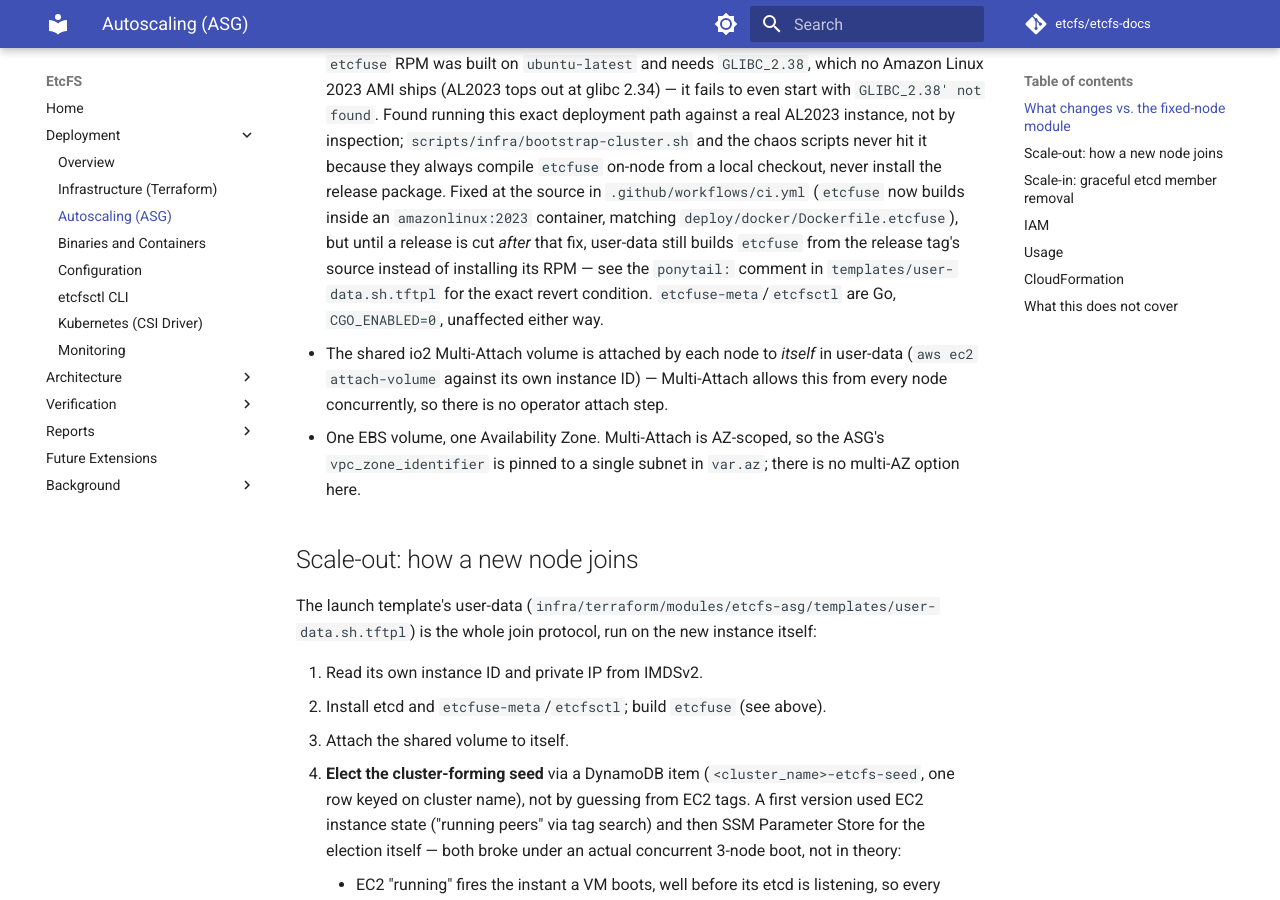
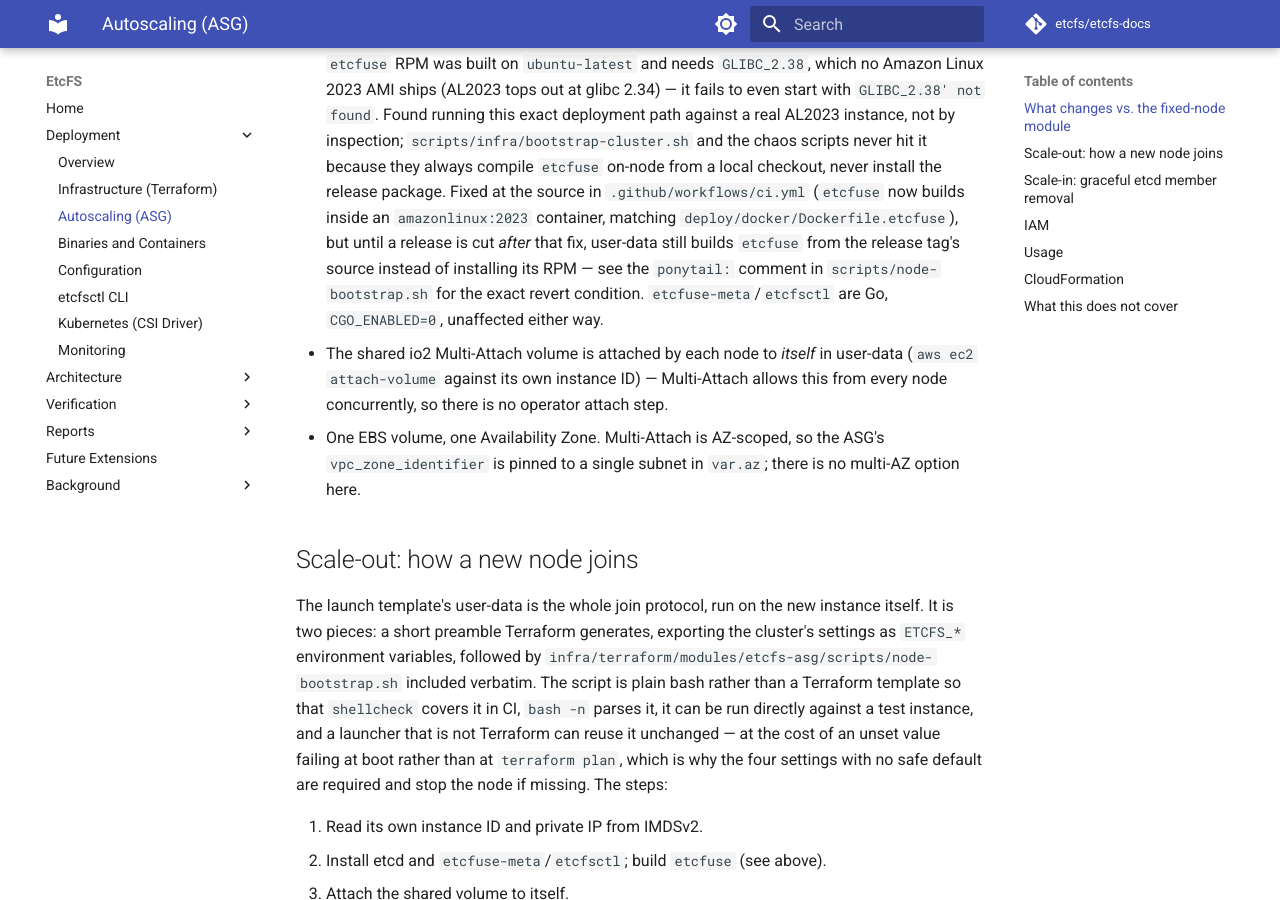
Before and after one commit to etcfs/etcfs-docs, an MkDocs documentation site: the page built from docs/deployment/autoscaling.md, in a window 1280 px wide and 900 px high, scrolled down 517 px. Built offline with MkDocs 1.6.1 and Material for MkDocs 9.7.7, drawn with Linux system fonts in a browser that asks for light colours; comment, search, counter and statistics services are not loaded; some of the changed text lies outside the part shown.

Commit message:
docs(autoscaling): documented the plain-bash node bootstrap and the moved cloudformation stack

```diff
--- a/docs/deployment/autoscaling.md
+++ b/docs/deployment/autoscaling.md
@@ -29,7 +29,7 @@ etcd membership before an instance is terminated.
   `amazonlinux:2023` container, matching `deploy/docker/Dockerfile.etcfuse`),
   but until a release is cut *after* that fix, user-data still builds
   `etcfuse` from the release tag's source instead of installing its RPM —
-  see the `ponytail:` comment in `templates/user-data.sh.tftpl` for the
+  see the `ponytail:` comment in `scripts/node-bootstrap.sh` for the
   exact revert condition. `etcfuse-meta`/`etcfsctl` are Go,
   `CGO_ENABLED=0`, unaffected either way.
 - The shared io2 Multi-Attach volume is attached by each node to *itself* in
@@ -42,9 +42,16 @@ etcd membership before an instance is terminated.
 
 ## Scale-out: how a new node joins
 
-The launch template's user-data
-(`infra/terraform/modules/etcfs-asg/templates/user-data.sh.tftpl`) is the
-whole join protocol, run on the new instance itself:
+The launch template's user-data is the whole join protocol, run on the new
+instance itself. It is two pieces: a short preamble Terraform generates,
+exporting the cluster's settings as `ETCFS_*` environment variables, followed
+by `infra/terraform/modules/etcfs-asg/scripts/node-bootstrap.sh` included
+verbatim. The script is plain bash rather than a Terraform template so that
+`shellcheck` covers it in CI, `bash -n` parses it, it can be run directly
+against a test instance, and a launcher that is not Terraform can reuse it
+unchanged — at the cost of an unset value failing at boot rather than at
+`terraform plan`, which is why the four settings with no safe default are
+required and stop the node if missing. The steps:
 
 1. Read its own instance ID and private IP from IMDSv2.
 2. Install etcd and `etcfuse-meta`/`etcfsctl`; build `etcfuse` (see above).
@@ -219,14 +226,14 @@ terraform -chdir=infra/terraform-asg destroy
 
 ## CloudFormation
 
-`cloudformation/etcfs-asg.yaml` in the same repository builds this cluster
-from a CloudFormation stack. It does not reimplement any of the above: its
-user-data downloads `templates/user-data.sh.tftpl` from GitHub, renders the
-`templatefile()` syntax against the stack's parameters, and runs it — so the
-seed election, the `member add` and the stale-member cleanup have one
-implementation shared by both paths. It omits the graceful-leave Lambda,
-whose source is too long to inline; see that directory's `README.md` for what
-that costs.
+[etcfs-cloudformation](https://github.com/etcfs/etcfs-cloudformation) builds
+this cluster from a CloudFormation stack. It reimplements none of the above:
+its user-data exports the stack's parameters as `ETCFS_*` variables,
+downloads `scripts/node-bootstrap.sh` from the Terraform module, and runs it
+— so the seed election, the `member add` and the stale-member cleanup have
+one implementation shared by both paths. It omits the graceful-leave Lambda,
+whose source is too long to inline; see that repository's `README.md` for
+what that costs.
 
 ## What this does not cover
 
```
Also changed, not shown: docs/deployment/index.md (+4 -5 lines).
